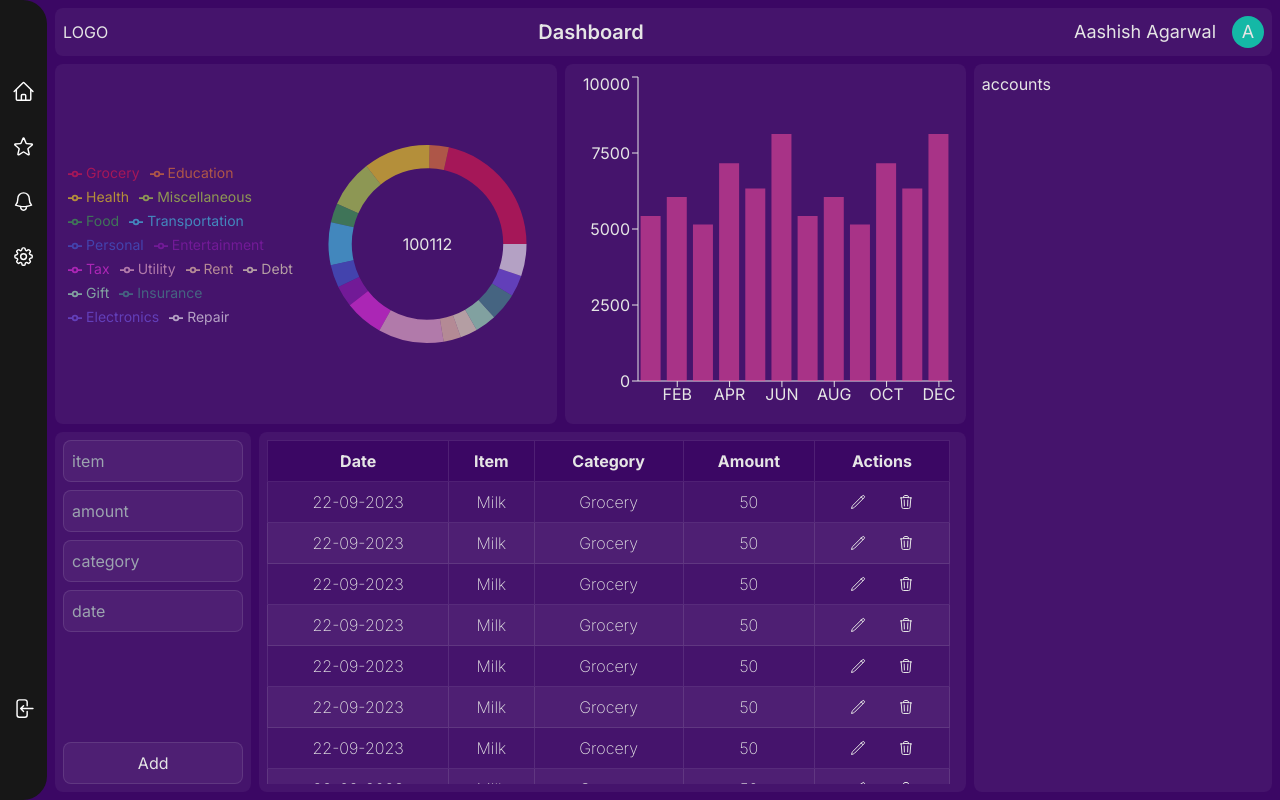
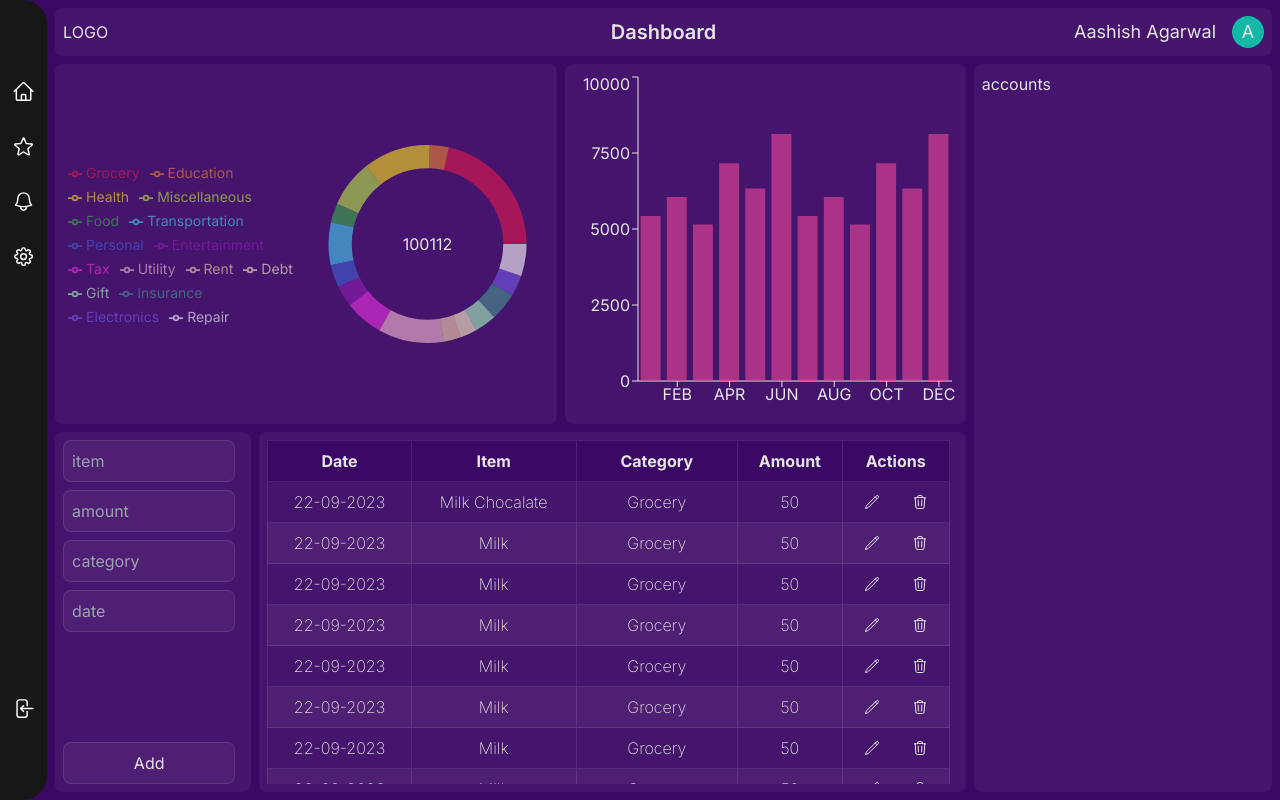
Before and after one commit to amirakbarwicaksono/financial-tracker, a Next.js app in the folder frontend/: page / in a window 1280 px wide. Built offline with nearby package versions, Linux system fonts and the light colour scheme.

Commit message:
fixed responsive layout

```diff
--- a/frontend/app/components/Navbar.tsx
+++ b/frontend/app/components/Navbar.tsx
@@ -1,9 +1,9 @@
 const Navbar = () => {
     return (
-        <nav className=" mb-2 h-12 bubble flex items-center justify-between ">
-            <p>LOGO</p>
-            <p className="md:text-xl md:font-semibold ">Dashboard</p>
-            <div className="flex items-center gap-2 md:gap-4 md:text-lg">
+        <nav className="  h-12 bubble flex items-center justify-between ">
+            <p className="w-1/3">LOGO</p>
+            <p className="w-1/3 md:text-xl md:font-semibold  text-center">Dashboard</p>
+            <div className="w-1/3 flex items-center justify-end gap-2 md:gap-4 md:text-lg ">
                 <p className="hidden md:block">Aashish Agarwal</p>
                 <div className=" rounded-full w-8 h-8  bg-teal-500 flex justify-center items-center">
                     <p>A</p>
--- /dev/null
+++ b/frontend/app/components/Tabs.tsx
@@ -0,0 +1,33 @@
+import { Dispatch, SetStateAction } from "react";
+
+type TabsProps = {
+    tab: number;
+    setTab: Dispatch<SetStateAction<number>>;
+};
+
+const Tabs: React.FC<TabsProps> = ({ tab, setTab }) => {
+    return (
+        <div className="h-6 lg:hidden bubble !p-0  flex justify-around items-center">
+            <div
+                onClick={() => setTab(1)}
+                className={`lg:hidden tabs rounded-l-lg ${tab === 1 ? "tab-active  " : "tab-unactive"}`}
+            >
+                Home
+            </div>
+            <div
+                onClick={() => setTab(2)}
+                className={`md:hidden tabs ${tab === 2 ? "tab-active" : "tab-unactive"}`}
+            >
+                Transactions
+            </div>
+            <div
+                onClick={() => setTab(3)}
+                className={`lg:hidden tabs rounded-r-lg ${tab === 3 ? "tab-active" : "tab-unactive"}`}
+            >
+                Accounts
+            </div>
+        </div>
+    );
+};
+
+export default Tabs;
--- a/frontend/app/components/TransactionForm.tsx
+++ b/frontend/app/components/TransactionForm.tsx
@@ -3,6 +3,7 @@ import Input from "./Input";
 
 const TransactionForm = () => {
     return (
+        <div className="overflow-auto pr-2 h-full ">
             <form
                 action=""
                 className="flex flex-col h-full gap-2"
@@ -14,6 +15,7 @@ const TransactionForm = () => {
                 <div className="flex-grow" />
                 <Button name="add" />
             </form>
+        </div>
     );
 };
 
--- a/frontend/app/components/Transactions.tsx
+++ b/frontend/app/components/Transactions.tsx
@@ -4,20 +4,27 @@ import IconButton from "./IconButton";
 
 const Transactions = () => {
     const data = [
+        { id: 0, date: "22-09-2023", item: "milk chocalate", category: "grocery", amount: 50 },
+        { id: 1, date: "22-09-2023", item: "milk", category: "grocery", amount: 50 },
+        { id: 2, date: "22-09-2023", item: "milk", category: "grocery", amount: 50 },
         { id: 0, date: "22-09-2023", item: "milk", category: "grocery", amount: 50 },
         { id: 1, date: "22-09-2023", item: "milk", category: "grocery", amount: 50 },
         { id: 2, date: "22-09-2023", item: "milk", category: "grocery", amount: 50 },
-        { id: 3, date: "22-09-2023", item: "milk", category: "grocery", amount: 50 },
-        { id: 4, date: "22-09-2023", item: "milk", category: "grocery", amount: 50 },
-        { id: 5, date: "22-09-2023", item: "milk", category: "grocery", amount: 50 },
-        { id: 6, date: "22-09-2023", item: "milk", category: "grocery", amount: 50 },
-        { id: 7, date: "22-09-2023", item: "milk", category: "grocery", amount: 50 },
-        { id: 8, date: "22-09-2023", item: "milk", category: "grocery", amount: 50 },
-        { id: 9, date: "22-09-2023", item: "milk", category: "grocery", amount: 50 },
-        { id: 10, date: "22-09-2023", item: "milk", category: "grocery", amount: 50 },
+        { id: 0, date: "22-09-2023", item: "milk", category: "grocery", amount: 50 },
+        { id: 1, date: "22-09-2023", item: "milk", category: "grocery", amount: 50 },
+        { id: 2, date: "22-09-2023", item: "milk", category: "grocery", amount: 50 },
+        { id: 0, date: "22-09-2023", item: "milk", category: "grocery", amount: 50 },
+        { id: 1, date: "22-09-2023", item: "milk", category: "grocery", amount: 50 },
+        { id: 2, date: "22-09-2023", item: "milk", category: "grocery", amount: 50 },
+        { id: 0, date: "22-09-2023", item: "milk", category: "grocery", amount: 50 },
+        { id: 1, date: "22-09-2023", item: "milk", category: "grocery", amount: 50 },
+        { id: 2, date: "22-09-2023", item: "milk", category: "grocery", amount: 50 },
+        { id: 0, date: "22-09-2023", item: "milk", category: "grocery", amount: 50 },
+        { id: 1, date: "22-09-2023", item: "milk", category: "grocery", amount: 50 },
+        { id: 2, date: "22-09-2023", item: "milk", category: "Miscellaneous", amount: 50 },
     ];
     return (
-        <div className="overflow-auto pr-2 max-h-full">
+        <div className="overflow-auto pr-2 h-full min-w-[600px]">
             <table className="w-full capitalize text-center border-separate border-spacing-0 ">
                 <thead className="bg-purple-950 sticky top-0">
                     <tr>
--- a/frontend/app/globals.css
+++ b/frontend/app/globals.css
@@ -3,7 +3,7 @@
 @tailwind utilities;
 
 ::-webkit-scrollbar {
-    @apply w-3;
+    @apply w-3 h-3;
 }
 
 ::-webkit-scrollbar-thumb {
@@ -20,6 +20,18 @@ body {
 
 .bubble {
     @apply bg-white bg-opacity-5 p-2 rounded-lg text-neutral-200;
+}
+
+.tabs {
+    @apply self-stretch flex w-1/3 md:w-1/2 justify-center items-center hover:cursor-pointer transition;
+}
+
+.tab-active {
+    @apply bg-sky-400;
+}
+
+.tab-unactive {
+    @apply hover:bg-sky-500 active:bg-sky-600;
 }
 
 th,
--- a/frontend/app/page.tsx
+++ b/frontend/app/page.tsx
@@ -1,31 +1,67 @@
+"use client";
+import { useState } from "react";
 import Accounts from "./components/Accounts";
 import BarGraph from "./components/BarGraph";
 import Navbar from "./components/Navbar";
 import PieGraph from "./components/PieGraph";
 import Sidebar from "./components/Sidebar";
+import Tabs from "./components/Tabs";
 import TransactionForm from "./components/TransactionForm";
 import Transactions from "./components/Transactions";
 
 export default function Home() {
+    const [tab, setTab] = useState(1);
+
     return (
         <div className="flex flex-col-reverse md:flex-row h-screen">
             <Sidebar />
-            <div className="w-full flex flex-col p-2 flex-grow ">
+            <div className="w-full  flex flex-col p-2 flex-grow gap-2">
                 <Navbar />
-                <div className="flex-grow grid grid-cols-12 grid-rows-6 gap-2 overflow-hidden">
-                    <div className="bubble col-span-full md:col-span-7 lg:col-span-5 row-span-3 ">
+                <Tabs
+                    tab={tab}
+                    setTab={setTab}
+                />
+                <div className="flex-grow h-[1px]  grid grid-cols-12 grid-rows-6 gap-2 overflow-hidden">
+                    <div
+                        className={`
+                        ${tab === 1 ? "max-lg:col-span-full max-lg:md:col-span-7" : "max-lg:hidden"}
+                        bubble lg:col-span-5 row-span-3
+                        `}
+                    >
                         <PieGraph />
                     </div>
-                    <div className="bubble col-span-full md:col-span-5 lg:col-span-4 row-span-3">
+                    <div
+                        className={`
+                        ${tab === 1 ? "max-lg:col-span-full max-lg:md:col-span-5" : "max-lg:hidden"}
+                        bubble lg:col-span-4 row-span-3
+                        `}
+                    >
                         <BarGraph />
                     </div>
-                    <div className="bubble hidden lg:block lg:col-span-3 lg:row-span-6">
+                    <div
+                        className={`
+                        ${tab === 3 ? "max-lg:col-span-full" : "max-lg:hidden"}
+                        bubble lg:col-span-3 row-span-6
+                        `}
+                    >
                         <Accounts />
                     </div>
-                    <div className="bubble hidden md:block md:col-span-3 lg:col-span-2 row-span-3 overflow-auto">
+                    <div
+                        className={`
+                        ${tab === 1 ? "max-lg:md:col-span-3 " : "max-lg:md:hidden"}
+                        ${tab === 2 ? "max-md:col-span-full" : "max-md:hidden"}
+                        bubble lg:col-span-2 row-span-3 overflow-auto
+                        `}
+                    >
                         <TransactionForm />
                     </div>
-                    <div className="bubble hidden md:block md:col-span-9  lg:col-span-7 row-span-3 overflow-hidden">
+                    <div
+                        className={`
+                        ${tab === 1 ? "max-lg:md:col-span-9 " : "max-lg:md:hidden"}
+                        ${tab === 2 ? "max-md:col-span-full" : "max-md:hidden"}
+                        bubble lg:col-span-7 row-span-3 overflow-x-auto overflow-y-hidden
+                        `}
+                    >
                         <Transactions />
                     </div>
                 </div>
```
Lines whose indentation alone changed are shown as unchanged.
